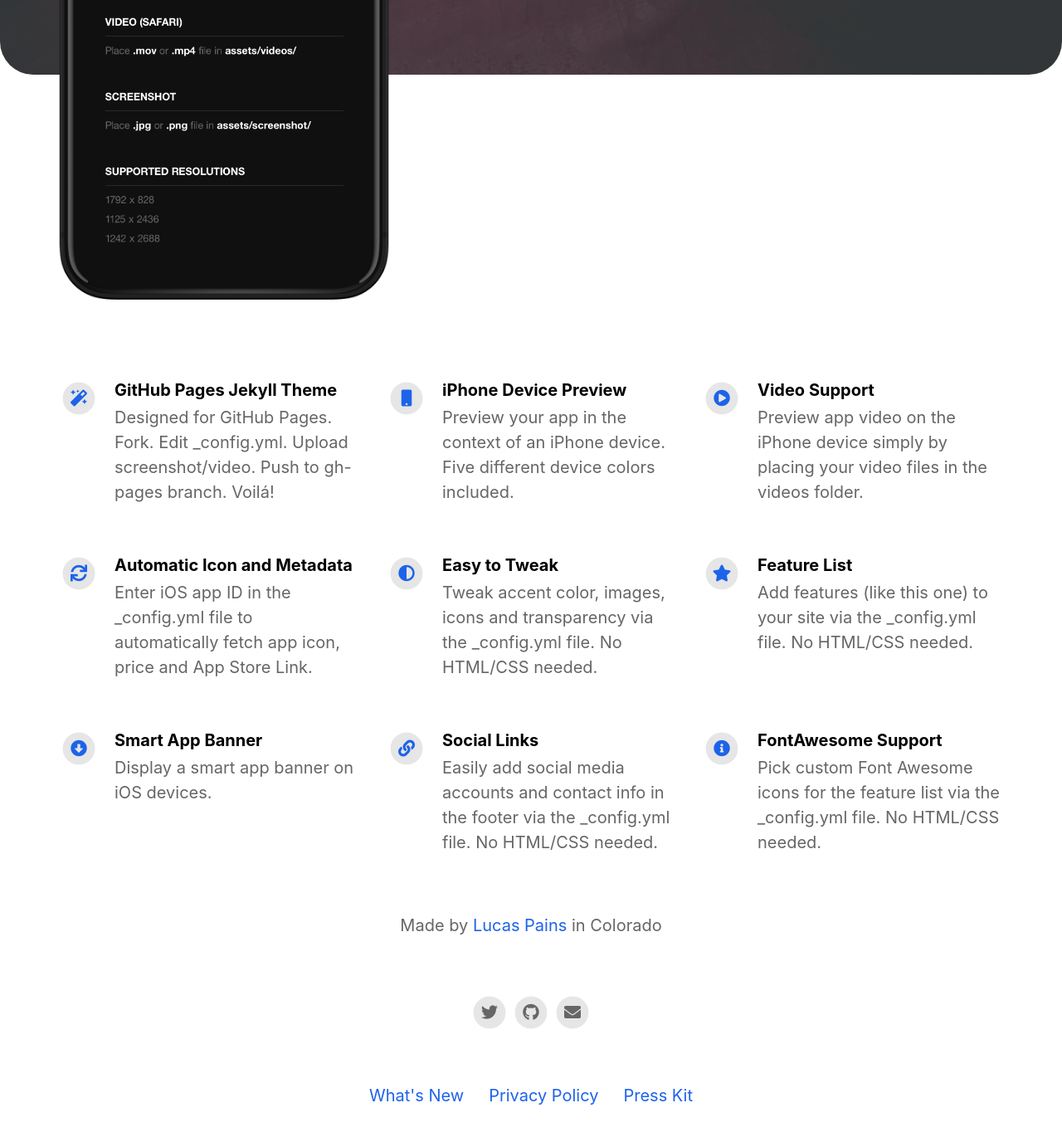
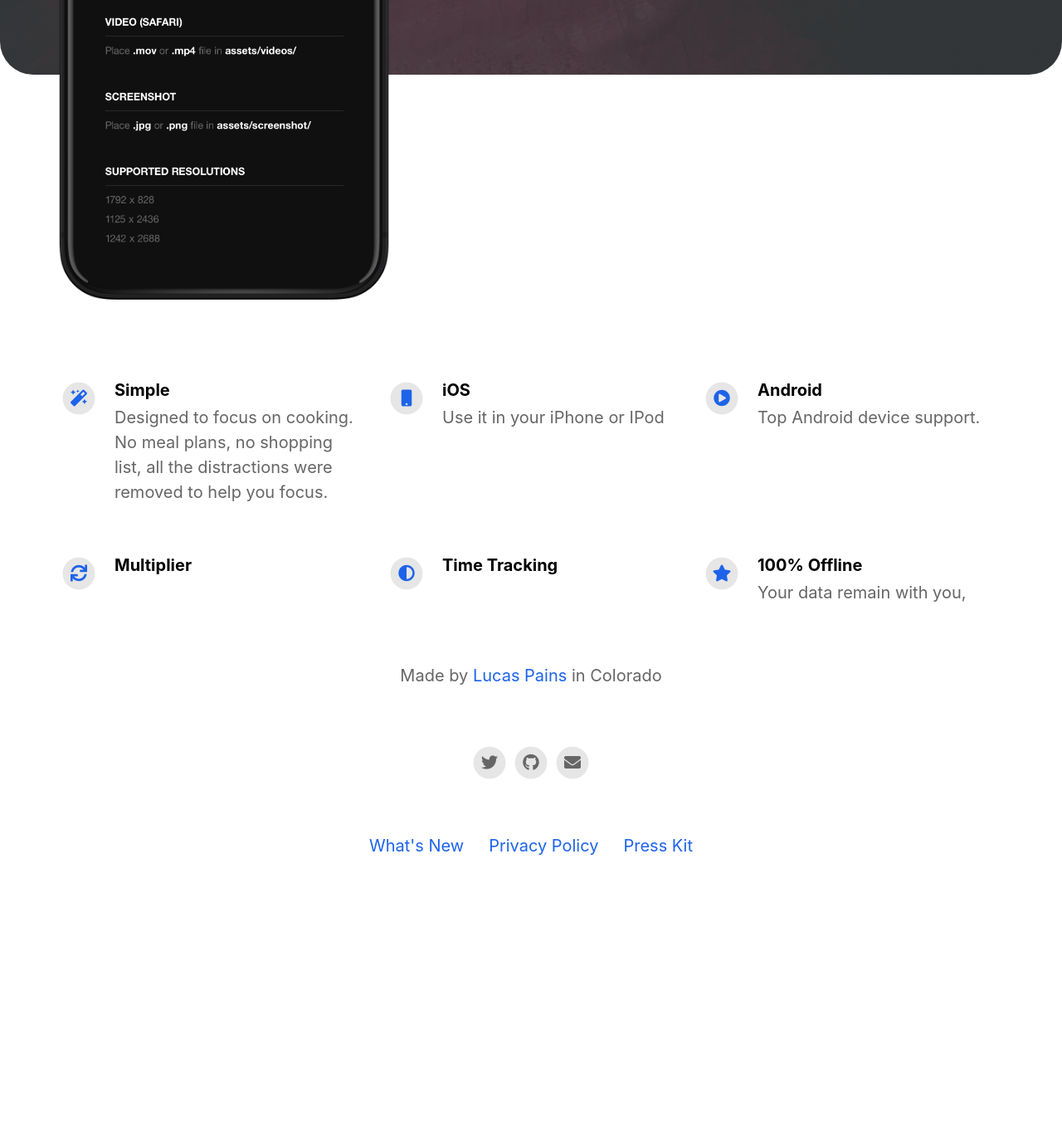
Before and after one commit to jlucaspains/sharp-cooking-pages, a Jekyll site: the page built from index.html, in a window 1280 px wide and 1400 px high, scrolled down 624 px. Shown: the top 1370 px of the window at 83% size. Built offline with Jekyll 4.4.1, drawn with Linux system fonts in a browser that asks for light colours; nearby versions of some CDN libraries; after the commit the page ends 1723 px from its top, so only the background shows below that; some of the changed text lies outside the part shown.

Commit message:
Icon and config adjustments

```diff
--- a/_config.yml
+++ b/_config.yml
@@ -6,13 +6,13 @@ ios_app_id                                : 1522623942
 
 appstore_link                             :                                           # Automatically populates if not set and if iOS app ID is set. Otherwise enter manually.
 playstore_link                            :                                           # Enter Google Play Store URL.
-presskit_download_link                    : http://sharpcooking.net                                          # Enter a link to downloadable file or (e.g. public Dropbox link to a .zip file).
+presskit_download_link                    : http://sharpcooking.net                   # Enter a link to downloadable file or (e.g. public Dropbox link to a .zip file).
                                                                                       # Or upload your press kit file to assets and set path accordingly (e.g. "assets/your_press_kit.zip").
 
-app_icon                                  : # assets/appicon.png                      # Automatically populates if not set and if iOS app ID is set.  Otherwise enter path to icon file manually.
-app_name                                  :                                           # Automatically populates if not set and if iOS app ID is set.  Otherwise enter manually.
-app_price                                 :                                           # Automatically populates if not set and if iOS app ID is set.  Otherwise enter manually.
-app_description                           : Write a short tagline for your app.
+app_icon                                  : assets/appicon.png                        # Automatically populates if not set and if iOS app ID is set.  Otherwise enter path to icon file manually.
+app_name                                  : Sharp Cooking                             # Automatically populates if not set and if iOS app ID is set.  Otherwise enter manually.
+app_price                                 : 0.99                                      # Automatically populates if not set and if iOS app ID is set.  Otherwise enter manually.
+app_description                           : Sharply focused on cooking.
 
 enable_smart_app_banner                   : true                                      # Set to true to show a smart app banner at top of page on mobile devices.
 
@@ -34,41 +34,41 @@ youtube_username                          :
 # Feature List                            Edit, add or remove features to be presented.
 features                                  :
 
-  - title                                 : GitHub Pages Jekyll Theme
-    description                           : Designed for GitHub Pages. Fork. Edit _config.yml. Upload screenshot/video. Push to gh-pages branch. Voilá!
+  - title                                 : Simple
+    description                           : Designed to focus on cooking. No meal plans, no shopping list, all the distractions were removed to help you focus.
     fontawesome_icon_name                 : magic
 
-  - title                                 : iPhone Device Preview
-    description                           : Preview your app in the context of an iPhone device. Five different device colors included.
+  - title                                 : iOS
+    description                           : Use it in your iPhone or IPod
     fontawesome_icon_name                 : mobile
 
-  - title                                 : Video Support
-    description                           : Preview app video on the iPhone device simply by placing your video files in the videos folder.
+  - title                                 : Android
+    description                           : Top Android device support.
     fontawesome_icon_name                 : play-circle
 
-  - title                                 : Automatic Icon and Metadata
-    description                           : Enter iOS app ID in the _config.yml file to automatically fetch app icon, price and App Store Link.
+  - title                                 : Multiplier
+    description                           :
     fontawesome_icon_name                 : sync
 
-  - title                                 : Easy to Tweak
-    description                           : Tweak accent color, images, icons and transparency via the _config.yml file. No HTML/CSS needed.
+  - title                                 : Time Tracking
+    description                           :
     fontawesome_icon_name                 : adjust
 
-  - title                                 : Feature List
-    description                           : Add features (like this one) to your site via the _config.yml file. No HTML/CSS needed.
+  - title                                 : 100% Offline
+    description                           : Your data remain with you,
     fontawesome_icon_name                 : star
 
-  - title                                 : Smart App Banner
-    description                           : Display a smart app banner on iOS devices.
-    fontawesome_icon_name                 : arrow-alt-circle-down
+  - title                                 : #Smart App Banner
+    description                           : #Display a smart app banner on iOS devices.
+    fontawesome_icon_name                 : #arrow-alt-circle-down
 
-  - title                                 : Social Links
-    description                           : Easily add social media accounts and contact info in the footer via the _config.yml file. No HTML/CSS needed.
-    fontawesome_icon_name                 : link
+  - title                                 : #Social Links
+    description                           : #Easily add social media accounts and contact info in the footer via the _config.yml file. No HTML/CSS needed.
+    fontawesome_icon_name                 : #link
 
-  - title                                 : FontAwesome Support
-    description                           : Pick custom Font Awesome icons for the feature list via the _config.yml file. No HTML/CSS needed.
-    fontawesome_icon_name                 : info-circle
+  - title                                 : #FontAwesome Support
+    description                           : #Pick custom Font Awesome icons for the feature list via the _config.yml file. No HTML/CSS needed.
+    fontawesome_icon_name                 : #info-circle
 
   - title                                 : # New Feature Title
     description                           : # New Feature Description
```
Also changed, not shown: assets/appicon.png (added).
